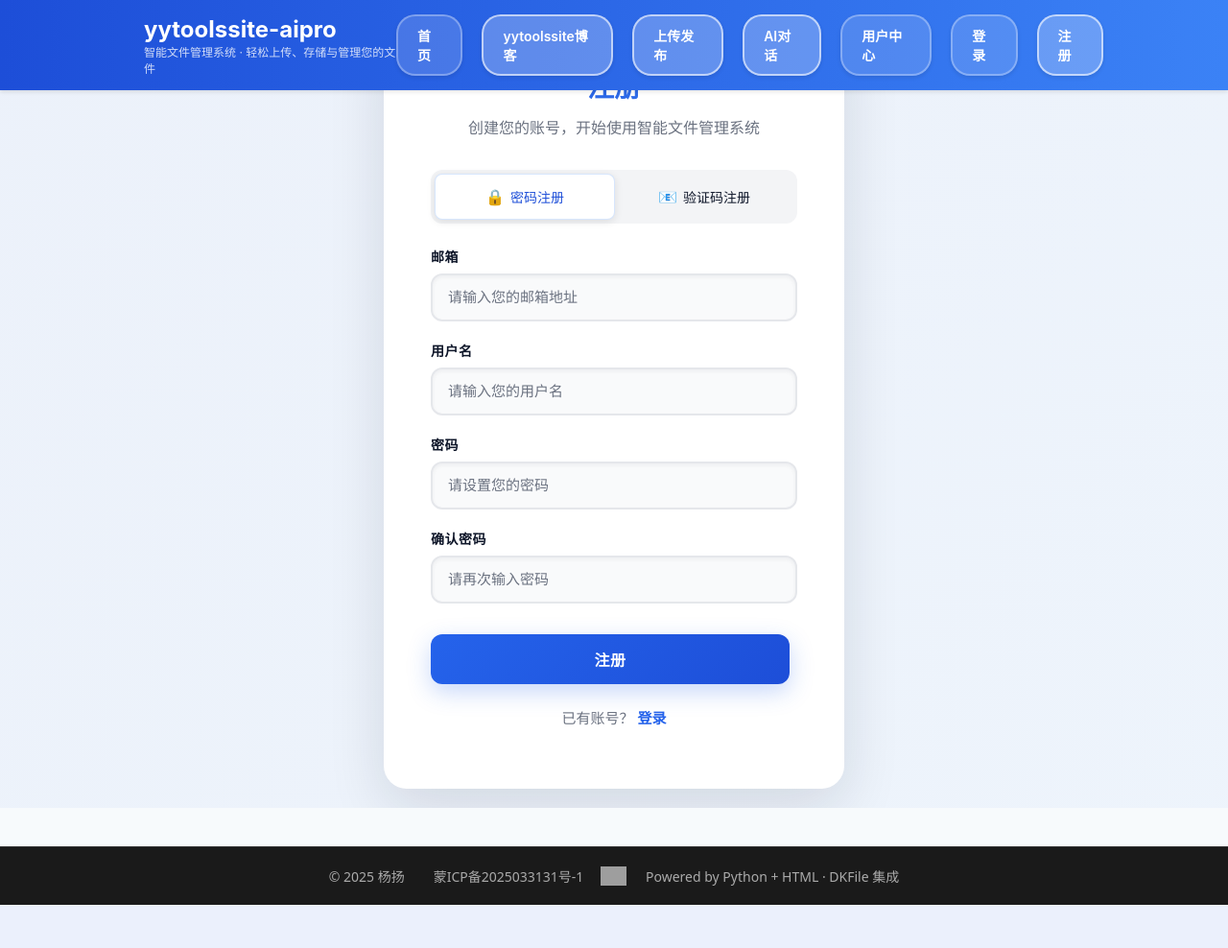
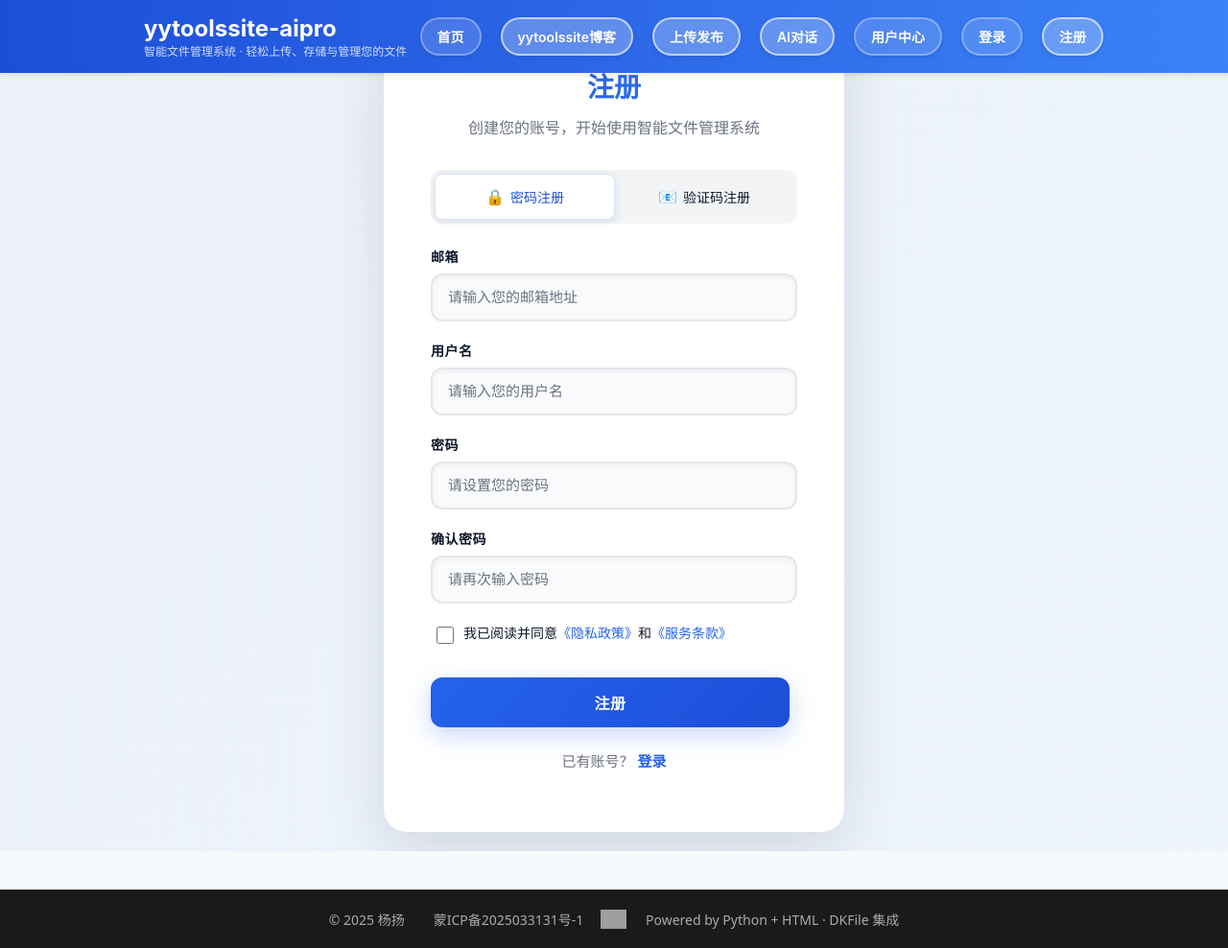
Before and after one commit to Yangyang178/yytoolssote, a Flask app: page /register in a window 1280 px wide. Shown: the whole page at 96% size. Before the commit the page ends 943 px from the top, so only its background shows below. Run offline with Flask 3, Linux system fonts and the light colour scheme; grey boxes are pictures that could not be loaded.

Commit message:
优化登录页面和导航栏样式，添加退出登录确认功能

```diff
--- a/templates/auth.html
+++ b/templates/auth.html
@@ -91,6 +91,12 @@
                     </div>
                 {% endif %}
 
+                <div class="terms-checkbox">
+                    <input type="checkbox" id="terms" name="terms" required>
+                    <label for="terms" class="terms-label">
+                        我已阅读并同意<a href="#" class="terms-link">《隐私政策》</a>和<a href="#" class="terms-link">《服务条款》</a>
+                    </label>
+                </div>
                 <div class="actions">
                     <button type="submit" class="btn btn-primary btn-full">
                         <span class="btn-text">
@@ -119,6 +125,12 @@
                             <input type="text" id="code" name="code" placeholder="请输入6位验证码" required>
                         </div>
                     </div>
+                    <div class="terms-checkbox">
+                    <input type="checkbox" id="terms" name="terms" required>
+                    <label for="terms" class="terms-label">
+                        我已阅读并同意<a href="#" class="terms-link">《隐私政策》</a>和<a href="#" class="terms-link">《服务条款》</a>
+                    </label>
+                </div>
                 <div class="actions">
                     <button type="submit" class="btn btn-primary btn-full">
                         <span class="btn-text">完成注册</span>
@@ -145,6 +157,12 @@
                     </div>
                 {% endif %}
 
+                <div class="terms-checkbox">
+                    <input type="checkbox" id="terms" name="terms" required>
+                    <label for="terms" class="terms-label">
+                        我已阅读并同意<a href="#" class="terms-link">《隐私政策》</a>和<a href="#" class="terms-link">《服务条款》</a>
+                    </label>
+                </div>
                 <div class="actions">
                     <button type="submit" class="btn btn-primary btn-full">
                         <span class="btn-text">
@@ -172,6 +190,12 @@
                             <label for="code" class="input-label">验证码</label>
                             <input type="text" id="code" name="code" placeholder="请输入6位验证码" required>
                         </div>
+                    </div>
+                    <div class="terms-checkbox">
+                    <input type="checkbox" id="terms" name="terms" required>
+                    <label for="terms" class="terms-label">
+                        我已阅读并同意<a href="#" class="terms-link">《隐私政策》</a>和<a href="#" class="terms-link">《服务条款》</a>
+                    </label>
                 </div>
                 <div class="actions">
                     <button type="submit" class="btn btn-primary btn-full">
@@ -513,6 +537,49 @@
     transition: color 0.3s ease;
 }
 
+/* 隐私政策和服务条款复选框样式 */
+.terms-checkbox {
+    display: flex;
+    align-items: flex-start;
+    margin-bottom: 20px;
+    padding: 0 2px;
+}
+
+.terms-checkbox input[type="checkbox"] {
+    margin-top: 4px;
+    margin-right: 10px;
+    width: 18px;
+    height: 18px;
+    cursor: pointer;
+    accent-color: var(--blue-500);
+    transition: all 0.2s ease;
+}
+
+.terms-checkbox input[type="checkbox"]:hover {
+    transform: scale(1.1);
+}
+
+.terms-label {
+    font-size: 14px;
+    color: var(--text-secondary);
+    line-height: 1.5;
+    cursor: pointer;
+    flex: 1;
+    margin: 0;
+}
+
+.terms-link {
+    color: var(--blue-600);
+    text-decoration: none;
+    font-weight: 500;
+    transition: all 0.2s ease;
+}
+
+.terms-link:hover {
+    color: var(--blue-700);
+    text-decoration: underline;
+}
+
 @media (max-width: 768px) {
     .auth-card {
         padding: 32px 24px;
@@ -526,6 +593,10 @@
     .auth-subtitle {
         font-size: 14px;
     }
+
+    .terms-label {
+        font-size: 13px;
+    }
 }
 </style>
 {% endblock %}
--- a/templates/base.html
+++ b/templates/base.html
@@ -66,8 +66,8 @@
   }
 
   /* 导航按钮基础样式 */
-  .nav-btn {
-    padding: 10px 20px;
+  #main-nav .nav-btn {
+    padding: 8px 16px;
     border-radius: 20px;
     font-weight: 600;
     text-decoration: none;
@@ -78,15 +78,18 @@
     color: #fff;
     font-family: -apple-system, BlinkMacSystemFont, 'Segoe UI', Roboto, 'Helvetica Neue', Arial, sans-serif;
     box-shadow: 0 2px 4px rgba(0, 0, 0, 0.1);
+    display: inline-flex;
+    align-items: center;
+    justify-content: center;
   }
 
   /* 浅色按钮样式 */
-  .nav-btn-light {
+  #main-nav .nav-btn-light {
     background-color: rgba(255, 255, 255, 0.15);
     border-color: rgba(255, 255, 255, 0.3);
   }
 
-  .nav-btn-light:hover {
+  #main-nav .nav-btn-light:hover {
     background-color: rgba(255, 255, 255, 0.25);
     border-color: rgba(255, 255, 255, 0.6);
     color: #fff;
@@ -95,12 +98,12 @@
   }
 
   /* 主色按钮样式 */
-  .nav-btn-primary {
+  #main-nav .nav-btn-primary {
     background-color: rgba(255, 255, 255, 0.25);
     border-color: rgba(255, 255, 255, 0.6);
   }
 
-  .nav-btn-primary:hover {
+  #main-nav .nav-btn-primary:hover {
     background-color: #fff;
     color: #1d4ed8;
     border-color: #fff;
@@ -108,12 +111,9 @@
     box-shadow: 0 4px 8px rgba(0, 0, 0, 0.2);
   }
 
-  /* 确保导航栏不受其他样式影响 */
-  #main-nav * {
-    box-sizing: border-box;
-  }
-
+  /* 导航栏Logo样式 */
   #main-nav .nav-logo {
+    display: flex;
     flex-direction: column;
     align-items: flex-start;
     margin-left: 20px;
@@ -130,6 +130,7 @@
     color: rgba(255, 255, 255, 0.8);
   }
 
+  /* 导航按钮容器样式 */
   #main-nav .nav-buttons {
     display: flex;
     gap: 20px;
@@ -137,46 +138,7 @@
     margin-right: 0;
   }
 
-  #main-nav .nav-btn {
-    padding: 10px 20px;
-    border-radius: 20px;
-    font-weight: 600;
-    text-decoration: none;
-    font-size: 14px;
-    transition: all 0.3s ease;
-    border: 2px solid transparent;
-    background-color: rgba(255, 255, 255, 0.15);
-    color: #fff;
-    font-family: -apple-system, BlinkMacSystemFont, 'Segoe UI', Roboto, 'Helvetica Neue', Arial, sans-serif;
-    box-shadow: 0 2px 4px rgba(0, 0, 0, 0.1);
-  }
-
-  #main-nav .nav-btn-light {
-    background-color: rgba(255, 255, 255, 0.15);
-    border-color: rgba(255, 255, 255, 0.3);
-  }
-
-  #main-nav .nav-btn-light:hover {
-    background-color: rgba(255, 255, 255, 0.25);
-    border-color: rgba(255, 255, 255, 0.6);
-    color: #fff;
-    transform: translateY(-1px);
-    box-shadow: 0 4px 8px rgba(0, 0, 0, 0.15);
-  }
-
-  #main-nav .nav-btn-primary {
-    background-color: rgba(255, 255, 255, 0.25);
-    border-color: rgba(255, 255, 255, 0.6);
-  }
-
-  #main-nav .nav-btn-primary:hover {
-    background-color: #fff;
-    color: #1d4ed8;
-    border-color: #fff;
-    transform: translateY(-1px);
-    box-shadow: 0 4px 8px rgba(0, 0, 0, 0.2);
-  }
-
+  /* 用户菜单样式 */
   #main-nav .nav-user-menu {
     display: flex;
     gap: 15px;
--- a/templates/user_center.html
+++ b/templates/user_center.html
@@ -38,7 +38,7 @@
                         <a href="{{ url_for('account_settings') }}" class="btn btn-account">
                             <i class="icon-account">⚙️</i> 账户设置
                         </a>
-                        <a href="{{ url_for('logout') }}" class="btn btn-logout">
+                        <a href="{{ url_for('logout') }}" class="btn btn-logout" onclick="return confirm('确定要退出登录吗？');">
                             <i class="icon-logout">🚪</i> 退出登录
                         </a>
                     </div>
```
Lines whose indentation alone changed are shown as unchanged.
